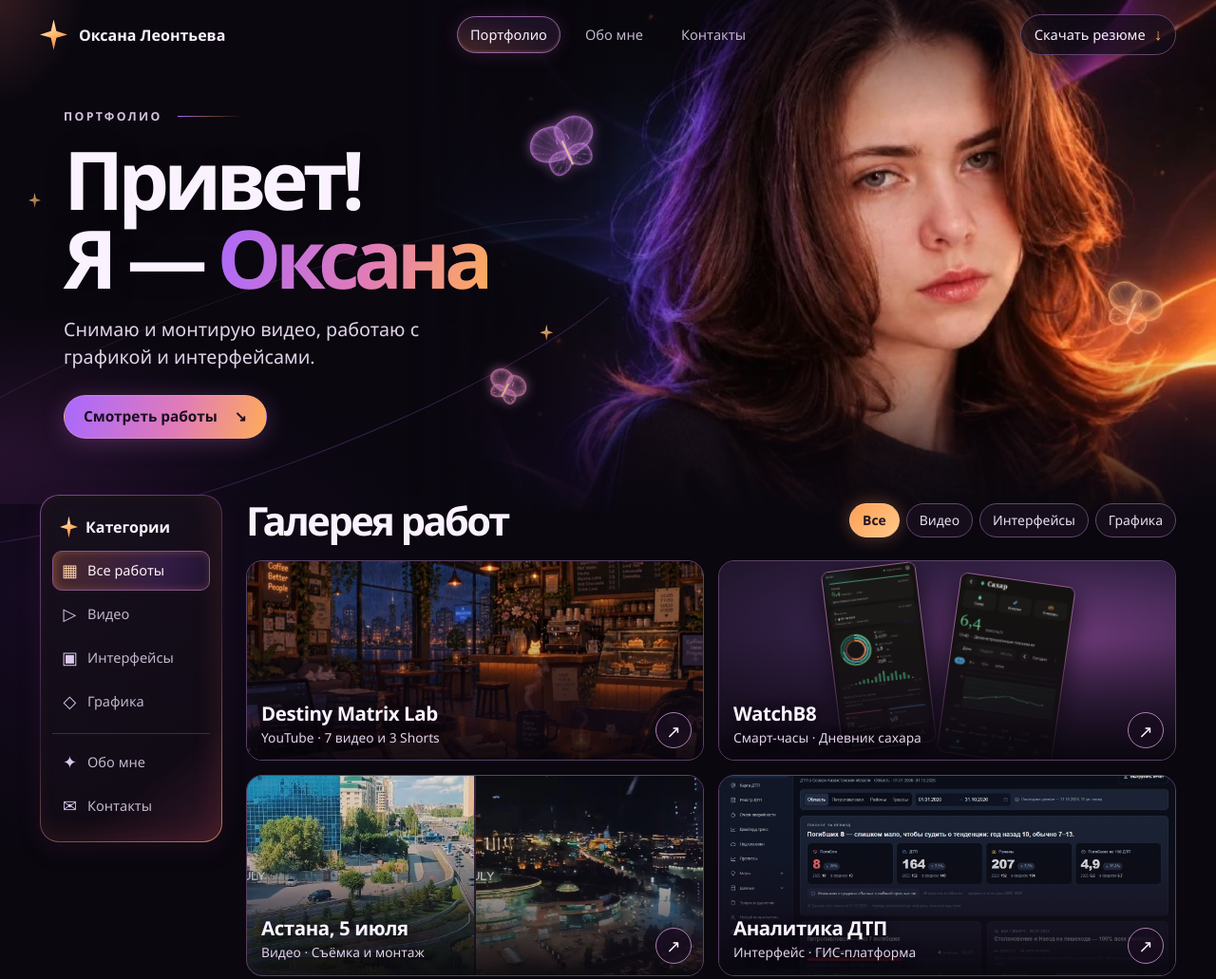
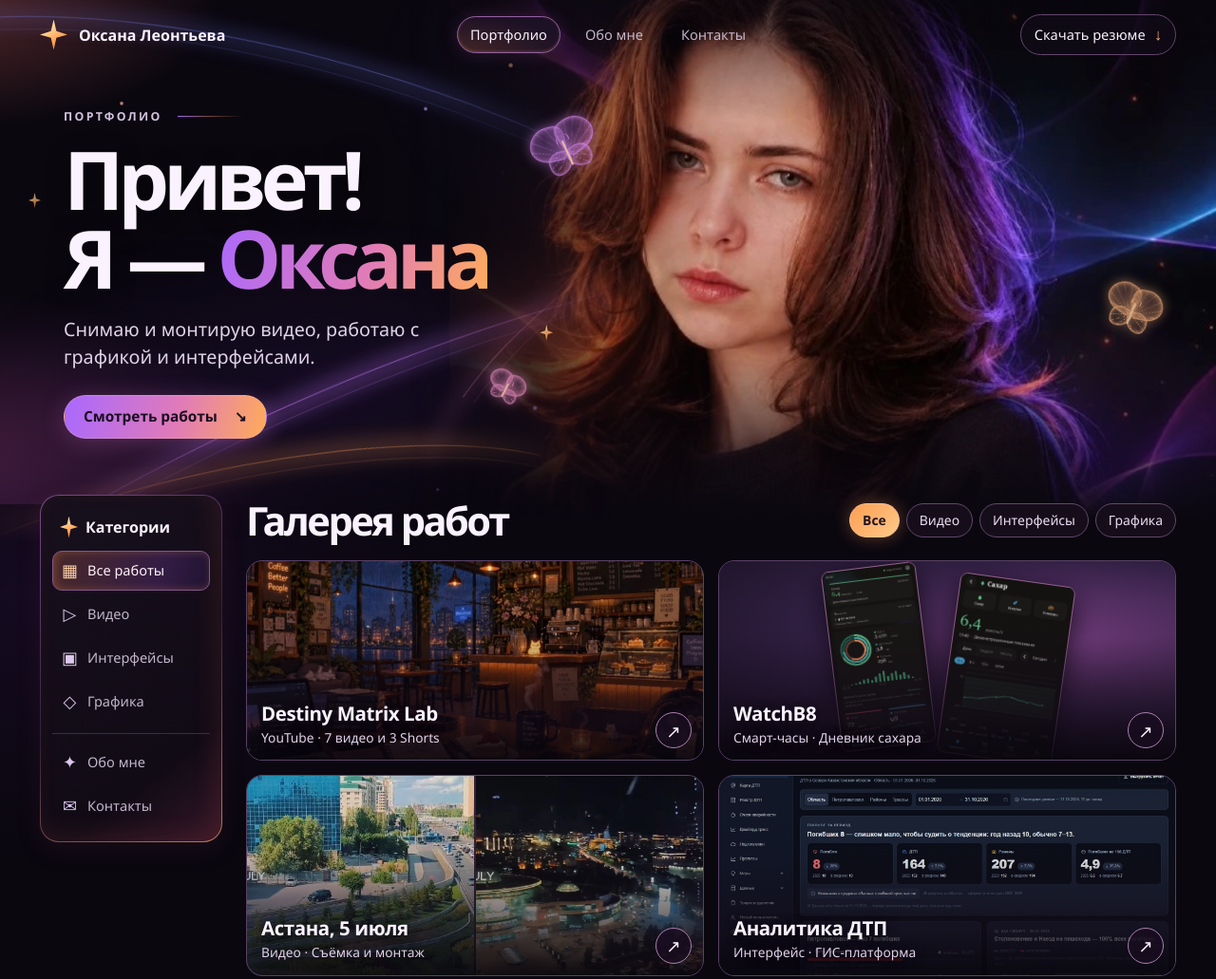
Before and after one commit to Oksana77-f/film-portfolio, a plain HTML site: page index.html in a window 1280 px wide. Shown: the top 1031 px of the page at 95% size. Drawn offline with Linux system fonts and the light colour scheme.

Commit message:
Mirror hero portrait and enrich light ribbons

```diff
--- a/index.html
+++ b/index.html
@@ -27,10 +27,15 @@
   <main id="work">
     <section class="hero" aria-labelledby="hero-name">
       <div class="wrap hero-inner">
+        <div class="hero-ribbons" aria-hidden="true">
+          <span class="ribbon ribbon-blue"></span>
+          <span class="ribbon ribbon-violet"></span>
+          <span class="ribbon ribbon-rose"></span>
+          <span class="ribbon ribbon-orange"></span>
+        </div>
         <figure class="hero-art">
           <img src="./assets/portrait.webp" alt="Оксана Леонтьева в фиолетово-оранжевом свете" width="640" height="800" fetchpriority="high">
         </figure>
-        <span class="hero-orbit" aria-hidden="true"></span>
         <span class="spark hero-spark spark-two" aria-hidden="true"></span>
         <span class="spark hero-spark spark-three" aria-hidden="true"></span>
         <span class="butterfly butterfly-violet" aria-hidden="true"><i></i><i></i><i></i><i></i></span>
--- a/styles.css
+++ b/styles.css
@@ -89,8 +89,9 @@ p { text-wrap: pretty; }
   z-index: -1;
   inset: -73px 0 -10px;
   background:
-    radial-gradient(ellipse 22rem 13rem at 0 90%, #9b3a9f29, transparent 74%),
-    radial-gradient(ellipse 9rem 11rem at -18px -19px, #ce6a6440, transparent 76%);
+    radial-gradient(ellipse 26rem 15rem at -3% 92%, #b344b338, transparent 76%),
+    radial-gradient(ellipse 23rem 11rem at -4% 0, #ea6e6552, transparent 77%),
+    radial-gradient(ellipse 30rem 17rem at 72% 22%, #552c9b33, transparent 81%);
   pointer-events: none;
 }
 .hero-inner {
@@ -101,6 +102,54 @@ p { text-wrap: pretty; }
   min-height: clamp(390px, 35vw, 515px);
   padding: 37px 25px 55px;
 }
+.hero-ribbons {
+  position: absolute;
+  z-index: -3;
+  inset: -73px min(-42px, calc((1240px - 100vw) / 2)) -52px;
+  overflow: hidden;
+  mask-image: linear-gradient(#000 77%, transparent);
+  pointer-events: none;
+  background:
+    radial-gradient(ellipse 32rem 15rem at 27% 71%, #4821802d, transparent 74%),
+    radial-gradient(ellipse 26rem 14rem at 0 91%, #a846552d, transparent 79%),
+    radial-gradient(ellipse 26rem 18rem at 55% 14%, #483d912c, transparent 74%);
+}
+.hero-ribbons::after {
+  content: "";
+  position: absolute;
+  inset: 0;
+  background:
+    radial-gradient(circle at 10% 19%, #f2aa8cc2 0 1px, transparent 2.5px),
+    radial-gradient(circle at 18% 79%, #f3a478a8 0 1.5px, transparent 3px),
+    radial-gradient(circle at 35% 20%, #b798ffae 0 1px, transparent 2.5px),
+    radial-gradient(circle at 36% 90%, #b798ff80 0 1px, transparent 2px),
+    radial-gradient(circle at 42% 12%, #ffbf86d6 0 1px, transparent 3px),
+    radial-gradient(circle at 44% 75%, #ad9effcc 0 1px, transparent 3px),
+    radial-gradient(circle at 51% 35%, #d599eea6 0 1px, transparent 3px),
+    radial-gradient(circle at 54% 17%, #ffbd8bba 0 1px, transparent 3px);
+}
+.ribbon {
+  position: absolute;
+  border: 1px solid transparent;
+  border-top-color: currentColor;
+  border-radius: 50%;
+  transform: rotate(var(--angle));
+  filter: drop-shadow(0 0 7px currentColor);
+}
+.ribbon::before, .ribbon::after {
+  content: "";
+  position: absolute;
+  inset: 5px 0 0;
+  border: 1px solid transparent;
+  border-top-color: currentColor;
+  border-radius: inherit;
+}
+.ribbon::before { inset: -5px -3px 0; border-top-width: 12px; filter: blur(11px); opacity: .58; }
+.ribbon::after { inset: 12px 1% 0; opacity: .39; }
+.ribbon-blue { --angle: 17deg; color: #7f87ff68; left: -20%; top: 12%; width: 93%; height: 78%; }
+.ribbon-violet { --angle: -24deg; color: #c97dff8f; left: -23%; top: 72%; width: 104%; height: 61%; }
+.ribbon-rose { --angle: -27deg; color: #eb88cd87; left: 32%; top: 27%; width: 73%; height: 58%; }
+.ribbon-orange { --angle: -13deg; color: #ff9e60a6; left: -16%; top: 87%; width: 67%; height: 44%; }
 .hero-art {
   position: absolute;
   z-index: -2;
@@ -111,7 +160,12 @@ p { text-wrap: pretty; }
   overflow: hidden;
   mask-image: linear-gradient(to right, transparent 1%, #000 27%);
 }
-.hero-art img { height: 100%; object-fit: cover; object-position: 57% 36%; }
+.hero-art img {
+  height: 100%;
+  object-fit: cover;
+  object-position: 57% 36%;
+  transform: translateX(6%) scaleX(-1);
+}
 .hero-art::after {
   content: "";
   position: absolute;
@@ -153,20 +207,6 @@ p { text-wrap: pretty; }
 }
 .button:hover { box-shadow: 0 4px 28px #eb9a876b; transform: translateY(-2px); }
 .hero-copy .button { margin-top: 26px; }
-.hero-orbit {
-  z-index: -1;
-  position: absolute;
-  top: 53%;
-  left: -18%;
-  width: 73%;
-  height: 42%;
-  border: 1px solid #ae63e942;
-  border-right-color: transparent;
-  border-top-color: #d17ccc20;
-  border-radius: 50%;
-  transform: rotate(-20deg);
-  pointer-events: none;
-}
 .hero-spark { position: absolute; pointer-events: none; }
 .spark-two { top: 60%; left: 44%; width: 14px; height: 17px; opacity: .8; }
 .spark-three { top: 29%; left: -1%; width: 13px; height: 16px; opacity: .7; }
@@ -531,15 +571,19 @@ p { text-wrap: pretty; }
   .primary-nav a { font-size: .88rem; padding: 5px 9px; }
   .resume-link { font-size: .78rem; padding: 5px 8px; gap: 5px; }
   .hero-inner { display: block; min-height: 0; padding: clamp(245px, 62vw, 325px) 4px 29px; }
-  .hero-art { top: -87px; right: -16px; bottom: auto; width: calc(100% + 32px); height: clamp(380px, 94vw, 476px); mask-image: none; }
-  .hero-art img { object-position: center 37%; }
+  .hero-art { top: -87px; right: -16px; bottom: auto; width: calc(100% + 32px); height: clamp(380px, 94vw, 476px); mask-image: linear-gradient(#000 68%, transparent); }
+  .hero-art img { object-position: center 37%; transform: scaleX(-1); }
   .hero-art::after { background: linear-gradient(to bottom, #0a070fdb 2%, #0a070f16 26%, transparent 51%, #0a070fbc 81%, var(--bg) 100%); }
+  .hero-ribbons { inset: -87px -16px -29px; }
+  .ribbon-blue { left: -23%; top: 47%; width: 130%; height: 41%; }
+  .ribbon-violet { left: -44%; top: 78%; width: 170%; height: 42%; }
+  .ribbon-rose { left: 26%; top: 52%; width: 104%; height: 31%; }
+  .ribbon-orange { left: -34%; top: 90%; width: 126%; height: 25%; }
   .hero-copy { max-width: none; }
   .hero-copy .eyebrow { margin-bottom: 9px; letter-spacing: .16em; }
   .hero h1 { font-size: clamp(2.8rem, 9.7vw, 4.25rem); }
   .hero-line { margin-top: 13px; }
   .hero-copy .button { margin-top: 17px; }
-  .hero-orbit { display: none; }
   .spark-two { top: 43%; left: auto; right: 9%; }
   .spark-three { display: none; }
   .butterfly-violet { --wingspan: 58px; top: 21%; left: 1%; }
```
